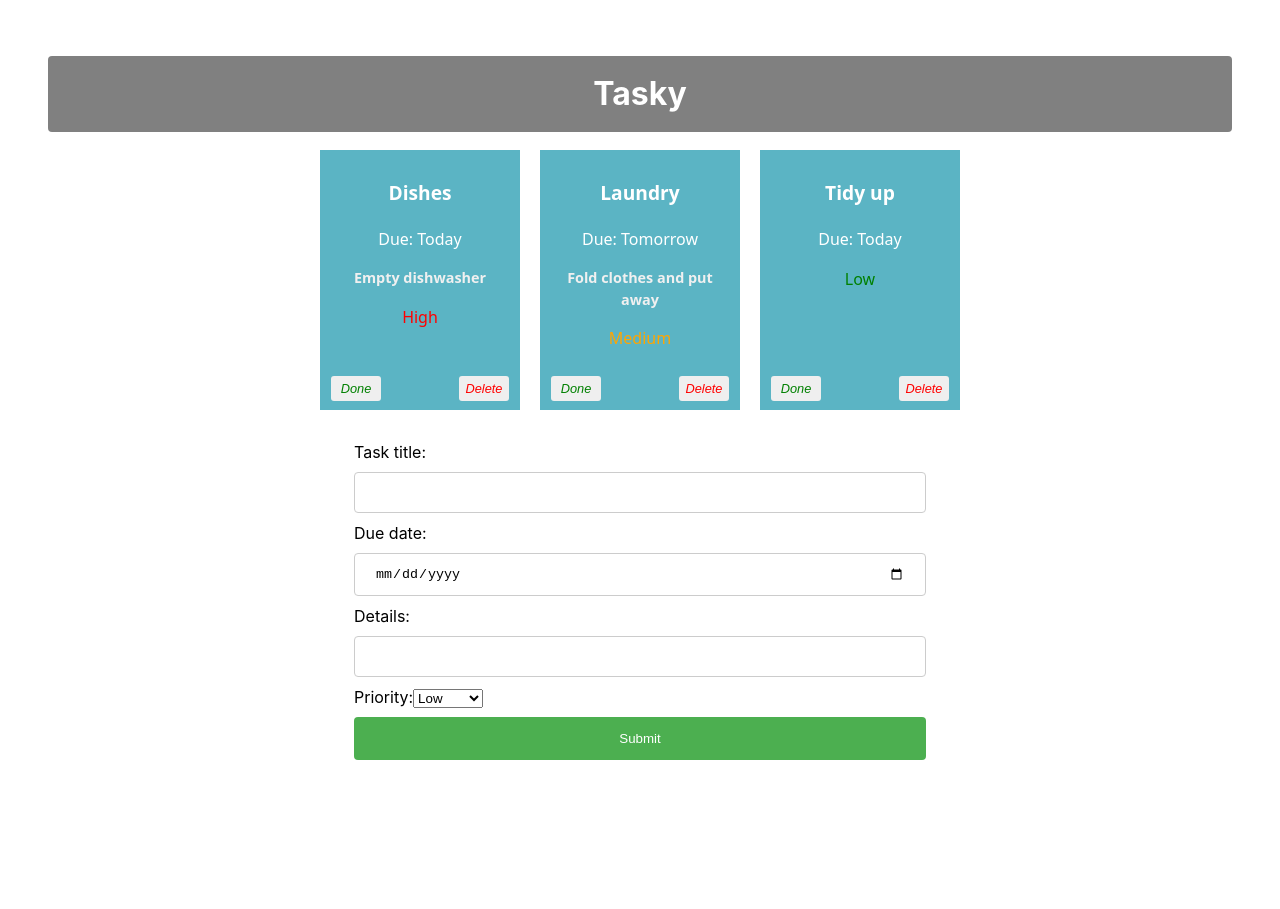
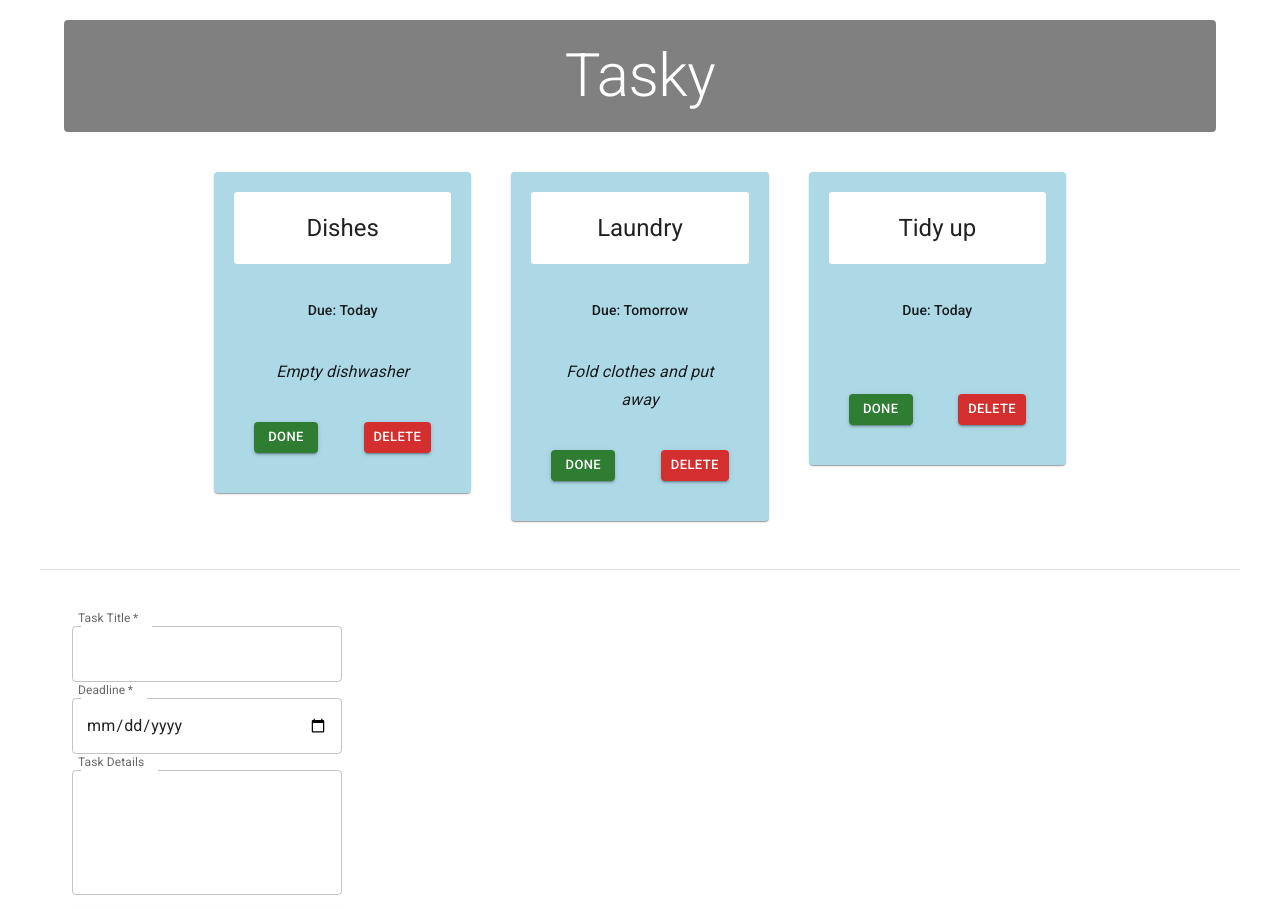
Before and after one commit to CallumMcStay/react-basics-labs, a React (Vite) app in the folder tasky/: page / in a window 1280 px wide. Shown: the top 909 px of the page. Before the commit the page ends 836 px from the top, so only its background shows below. Built offline with nearby package versions, Linux system fonts and the light colour scheme.

Commit message:
Tasky Lab 3 done

```diff
--- a/tasky/index.html
+++ b/tasky/index.html
@@ -5,6 +5,9 @@
     <link rel="icon" type="image/svg+xml" href="/favicon.svg" />
     <meta name="viewport" content="width=device-width, initial-scale=1.0" />
     <title>tasky</title>
+    <link rel="preconnect" href="https://fonts.googleapis.com" />
+    <link rel="preconnect" href="https://fonts.gstatic.com" crossorigin />
+    <link rel="stylesheet" href="https://fonts.googleapis.com/css2?family=Roboto:wght@300;400;500;700&display=swap"/>
   </head>
   <body>
     <div id="root"></div>
--- a/tasky/package.json
+++ b/tasky/package.json
@@ -10,6 +10,10 @@
     "preview": "vite preview"
   },
   "dependencies": {
+    "@emotion/react": "^11.14.0",
+    "@emotion/styled": "^11.14.1",
+    "@mui/icons-material": "^9.4.0",
+    "@mui/material": "^9.4.0",
     "react": "^19.2.8",
     "react-dom": "^19.2.8",
     "uuid": "^14.0.2"
--- a/tasky/src/App.css
+++ b/tasky/src/App.css
@@ -4,7 +4,7 @@
   font-weight: 400;
 }
 
-h1 {
+/* h1 {
   text-align: center;
   background-color: grey;
   color: white;
@@ -100,4 +100,4 @@
   text-align: left;
   width: 50%;
   margin: auto;
-}
+} */
--- a/tasky/src/App.jsx
+++ b/tasky/src/App.jsx
@@ -3,6 +3,9 @@
 import React, { useState } from 'react';
 import AddTaskForm from './components/Form';
 import { v4 as uuidv4 } from 'uuid';
+import Typography from '@mui/material/Typography';
+import Container from '@mui/material/Container';
+import Grid from '@mui/material/Grid';
 
 function App() {
 
@@ -71,24 +74,60 @@
   }
 
     return (
-    <div className="container">
-      <h1>Tasky</h1>
-      {taskState.tasks.map((task, index) => (
-        <Task
+    <div>
+      <Container component="main">
+      <Typography
+        component="h1"
+        variant="h2"
+        align="center"
+        gutterBottom
+        sx={{
+          backgroundColor: 'gray',
+          textAlign: 'center',
+          color: 'white',
+          padding: '20px',
+          margin: '20px 0 40px 0',
+          borderRadius: '4px'
+    }}>
+    Tasky
+  </Typography>
+</Container>
+<Container maxWidth="md" component="main">
+  <Grid
+    container
+    spacing={5}
+    alignItems="flex-start"
+    justifyContent="center">
+    {taskState.tasks.map((task, index) => (
+      <Task
         title={task.title}
         description={task.description}
         deadline={task.deadline}
-        priority={task.priority}
+        done={task.done}
         key={task.id}
-        done={task.done}
         markDone={() => doneHandler(index)}
-        deleteTask={() => deleteHandker(index)}
-        />
-      ))}
-      <AddTaskForm submit={formSubmitHandler} change={formChangeHandler} />
-     </div>
-  );
-
+        deleteTask={() => deleteHandler(index)}
+      />
+    ))}
+  </Grid>
+</Container>
+<Container
+  component="footer"
+  sx={{
+    borderTop: (theme) => `1px solid ${theme.palette.divider}`,
+    my: 6,
+    py: 6,
+  }}
+>
+  <Grid container justifyContent="center">
+    <AddTaskForm
+      submit={formSubmitHandler}
+      change={formChangeHandler}
+    />
+  </Grid>
+</Container>
+</div>
+    )
 }
 
 export default App;
--- a/tasky/src/components/Form.jsx
+++ b/tasky/src/components/Form.jsx
@@ -1,35 +1,66 @@
+import Box from "@mui/material/Box";
+import TextField from "@mui/material/TextField";
+import Button from "@mui/material/Button";
+
 const AddTaskForm = (props) => {
+  return (
+    <Box
+      component="form"
+      sx={{
+        "& .MuiOutlinedInput-root": { m: 1, width: "30ch" },
+      }}
+      onSubmit={props.submit}
+    >
+      <div>
+        <TextField
+          required
+          id="outlined-required"
+          name="title"
+          label="Task Title"
+          slotProps={{ inputLabel: { shrink: true } }}
+          onChange={(event) => props.change(event)}
+        />
+      </div>
 
-  return (
-    <div>
-      <form onSubmit={props.submit}>
-        <label>
-            Task title:
-            <input type="text" name="title" required onChange={(event) => props.change(event)}/>
-        </label>
-        <br />
-        <label>
-            Due date:
-            <input type="date" name="deadline" required onChange={(event) => props.change(event)}/>
-        </label>
-        <br />
-        <label>
-            Details:
-            <input type="text" name="description" onChange={(event) => props.change(event)}/>
-        </label>
-        <br />
-        <label>
-            Priority:
-            <select name="priority" onChange={(event) => props.change(event)}>
-                <option value="Low">Low</option>
-                <option value="Medium">Medium</option>
-                <option value="High">High</option>
-            </select>
-        </label>
-        <input type="submit" value="Submit" />
-        </form>
-    </div>
-  )
+      <div>
+        <TextField
+          required
+          name="deadline"
+          label="Deadline"
+          slotProps={{ inputLabel: { shrink: true } }}
+          type="date"
+          onChange={(event) => props.change(event)}
+        />
+      </div>
+
+      <div>
+        <TextField
+          name="description"
+          id="outlined-multiline-static"
+          label="Task Details"
+          slotProps={{ inputLabel: { shrink: true } }}
+          multiline
+          rows={4}
+          onChange={(event) => props.change(event)}
+        />
+      </div>
+
+      <div>
+        <Button
+          type="submit"
+          variant="contained"
+          color="primary"
+          sx={{
+            m: 1,
+            p: 1,
+            width: "95%",
+          }}
+        >
+          Add Task
+        </Button>
+      </div>
+    </Box>
+  );
 };
 
 export default AddTaskForm;
--- a/tasky/src/components/Task.jsx
+++ b/tasky/src/components/Task.jsx
@@ -1,8 +1,15 @@
+import Box from "@mui/material/Box";
+import Button from "@mui/material/Button";
+import Card from "@mui/material/Card";
+import CardActions from "@mui/material/CardActions";
+import CardContent from "@mui/material/CardContent";
+import CardHeader from "@mui/material/CardHeader";
+import Grid from "@mui/material/Grid";
+import Typography from "@mui/material/Typography";
+
 const Task = (props) => {
-
-
   const getPriorityColor = (priority) => {
-    switch(priority) {
+    switch (priority) {
       case "Low":
         return "green";
       case "Medium":
@@ -12,20 +19,76 @@
       default:
         return "black";
     }
-  }
+  };
 
-    return (
-        <div className="card" style={{backgroundColor: props.done ? 'lightgrey' : '#5bb4c4'}}>
-            <p className="title">{props.title}</p>
-            <p>Due: {props.deadline}</p>
-            <p>{props.children}</p>
-            <p className="description">{props.description}</p>
-            <p className="priority" style={{ color: getPriorityColor(props.priority)}}>{props.priority}</p>
-            <button onClick={props.markDone} className='doneButton'>Done</button>
-            <button onClick={props.deleteTask} className='deleteButton'>Delete</button>
-        </div>
-    )
+  return (
+    <Grid key={props.id} size={{ xs: 12, md: 4 }}>
+      <Card
+        sx={{
+          backgroundColor: props.done ? "lightgrey" : "lightblue",
+          padding: "20px",
+        }}
+      >
+        <CardHeader
+          title={props.title}
+          sx={{
+            backgroundColor: "white",
+            borderRadius: "3px",
+            padding: "20px",
+            textAlign: "center",
+          }}
+        />
+        <CardContent>
+          <Box
+            sx={{
+              display: "flex",
+              justifyContent: "center",
+              alignItems: "baseline",
+              mb: 2,
+              padding: "20px",
+            }}
+          >
+            <Typography component="p" variant="subtitle2" color="text.primary">
+              Due: {props.deadline}
+            </Typography>
+          </Box>
 
-}
+          <Typography
+            component="p"
+            variant="subtitle1"
+            align="center"
+            sx={{ fontStyle: "italic" }}
+          >
+            {props.description}
+          </Typography>
+        </CardContent>
+        <CardActions
+          sx={{
+            justifyContent: "space-between",
+            padding: "20px",
+          }}
+        >
+          <Button
+            variant="contained"
+            size="small"
+            color="success"
+            onClick={props.markDone}
+          >
+            Done
+          </Button>
+
+          <Button
+            variant="contained"
+            size="small"
+            color="error"
+            onClick={props.deleteTask}
+          >
+            Delete
+          </Button>
+        </CardActions>
+      </Card>
+    </Grid>
+  );
+};
 
 export default Task;
```
Also changed, not shown: 1 other file (tests, documents, lock files or other folders).
